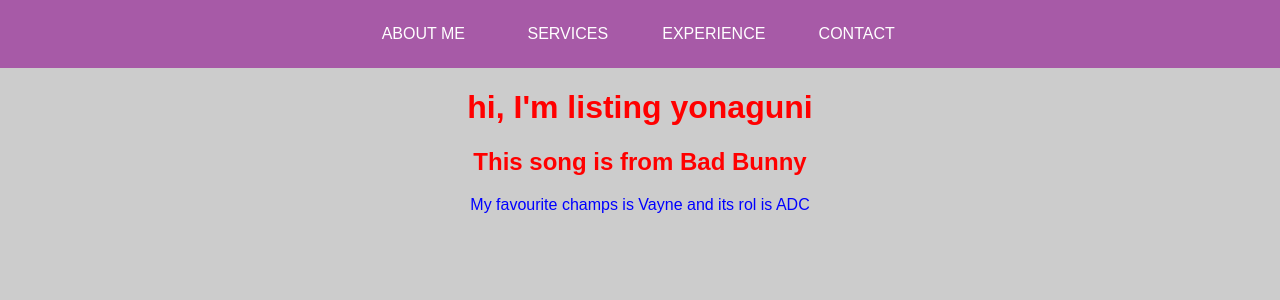
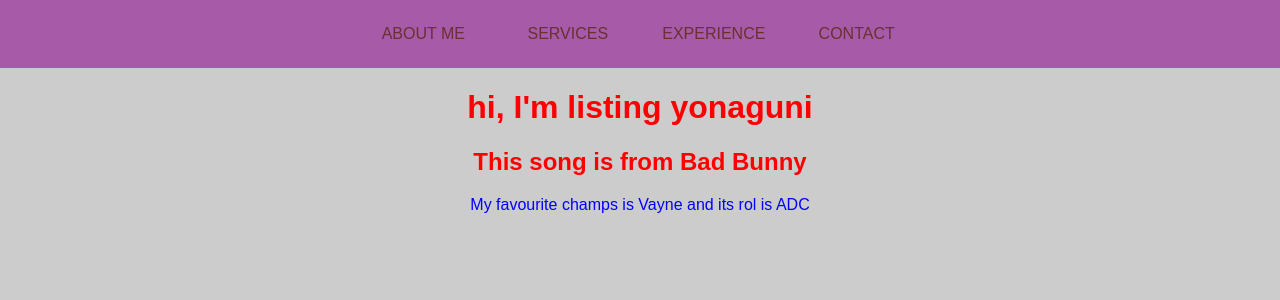
Before and after one commit to sunxki/Proyecto1, a Django app: page /saludo/ in a window 1280 px wide. Shown: the top 300 px of the page. Run offline with Django 3.2, Linux system fonts and the light colour scheme.

Commit message:
Update on navigation bar

```diff
--- a/static/stylesheet.css
+++ b/static/stylesheet.css
@@ -19,7 +19,7 @@ body {
 
 .navbar a{
     text-decoration:none;
-    color:#fff;
+    color: #693131;
     width:100px;
     display:block;
     padding: 25px 20px;
@@ -30,5 +30,5 @@ body {
 }
 
 .navbar a:hover{
-    background:orange;
+    background: #7e5b24;
 }
```
